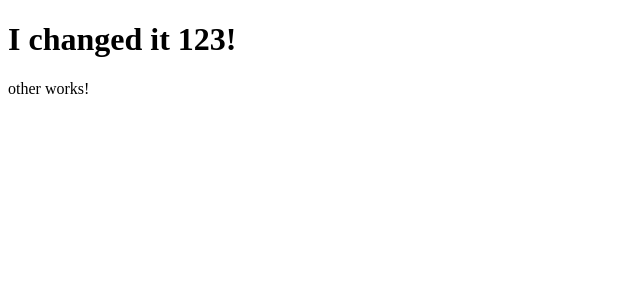
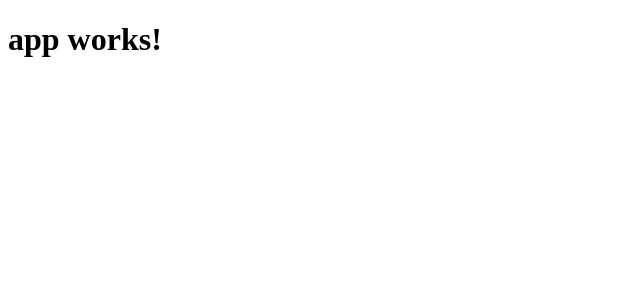
Before and after one commit to amitrke/angular2-learn, an Angular app: page / in a window 1280 px wide. Shown: the top 300 px of the page, without its empty margins (0-640 px from the left). Built offline with nearby package versions, Linux system fonts and the light colour scheme.

Commit message:
Fixed e2e tests

```diff
--- a/src/app/app.component.html
+++ b/src/app/app.component.html
@@ -1,4 +1,3 @@
 <h1>
   {{title}}
 </h1>
-<app-other></app-other>
--- a/src/app/app.component.ts
+++ b/src/app/app.component.ts
@@ -6,5 +6,5 @@ import { Component } from '@angular/core';
   styleUrls: ['./app.component.css']
 })
 export class AppComponent {
-  title = 'I changed it 123!';
+  title = 'app works!';
 }
```
